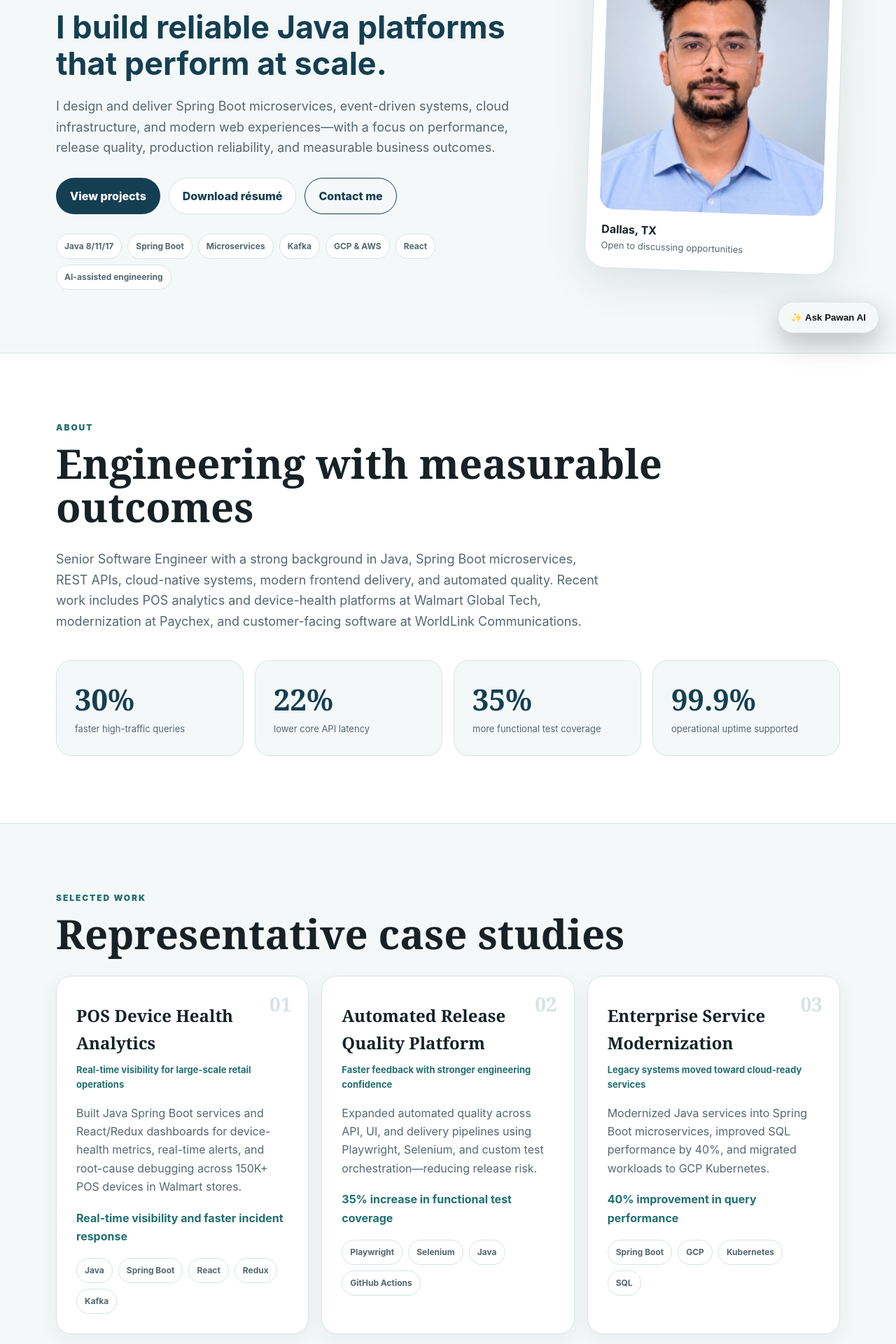
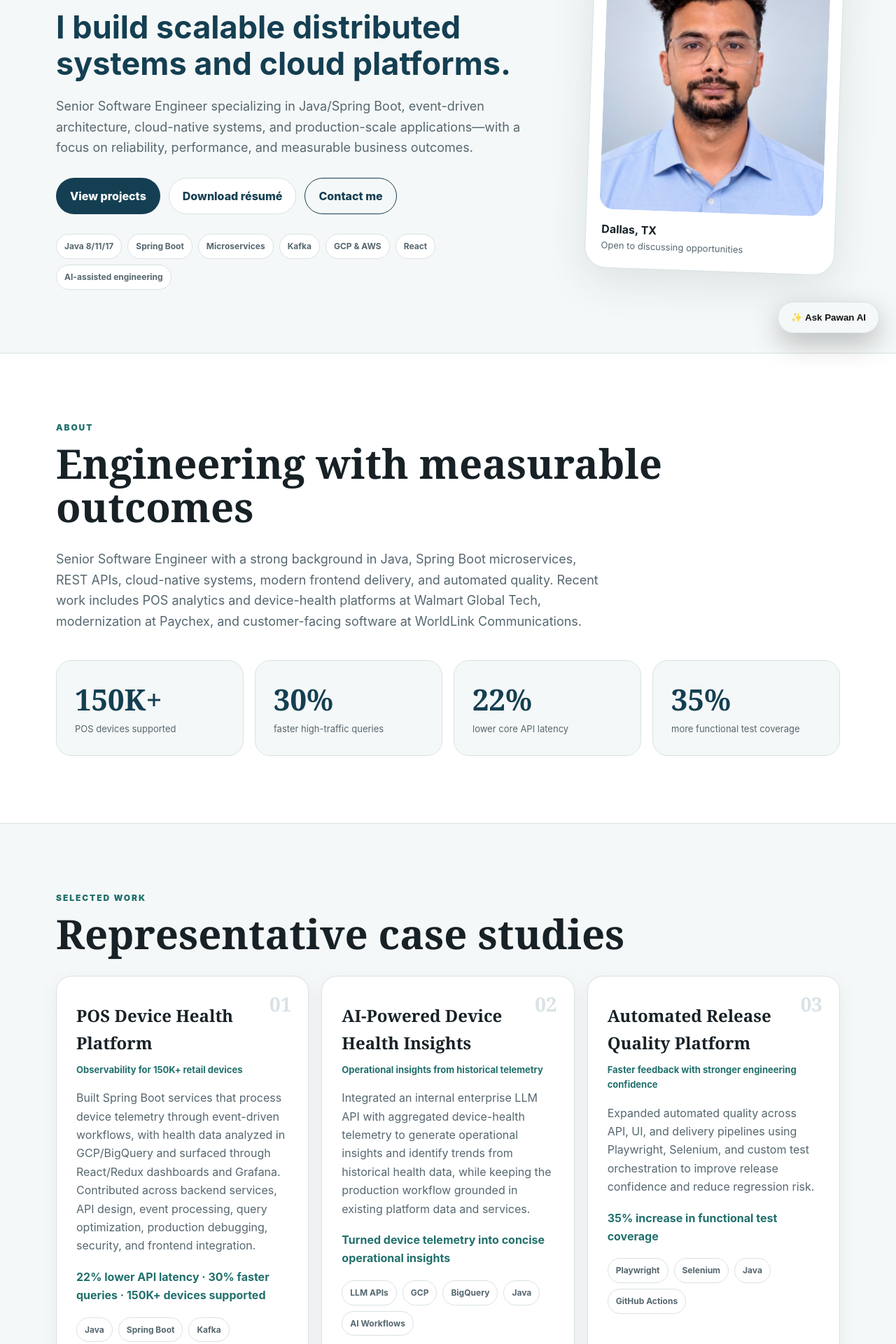
Before and after one commit to p0g06r5/Resume-, a React (Vite) app: page / in a window 1280 px wide. Shown: the part 300-2220 px from the top of the page at 70% size. Built offline with nearby package versions, Linux system fonts and the light colour scheme.

Commit message:
Strengthen portfolio positioning and case studies

```diff
--- a/src/data/portfolio.ts
+++ b/src/data/portfolio.ts
@@ -1,29 +1,29 @@
 export const profile = {
   name: 'Pawan Ghimire', title: 'Senior Software Engineer', email: 'ghimirep175@gmail.com', phone: '+1 945-225-4518',
   linkedin: 'https://linkedin.com/in/pawan-ghimire-633a75235', location: 'Dallas, TX',
-  headline: 'I build reliable Java platforms that perform at scale.',
-  summary: 'I design and deliver Spring Boot microservices, event-driven systems, cloud infrastructure, and modern web experiences—with a focus on performance, release quality, production reliability, and measurable business outcomes.'
+  headline: 'I build scalable distributed systems and cloud platforms.',
+  summary: 'Senior Software Engineer specializing in Java/Spring Boot, event-driven architecture, cloud-native systems, and production-scale applications—with a focus on reliability, performance, and measurable business outcomes.'
 };
 export const metrics = [
-  { value: '30%', label: 'faster high-traffic queries' }, { value: '22%', label: 'lower core API latency' },
-  { value: '35%', label: 'more functional test coverage' }, { value: '99.9%', label: 'operational uptime supported' }
+  { value: '150K+', label: 'POS devices supported' }, { value: '30%', label: 'faster high-traffic queries' },
+  { value: '22%', label: 'lower core API latency' }, { value: '35%', label: 'more functional test coverage' }
 ];
 export const projects = [
-  { title: 'POS Device Health Analytics', subtitle: 'Real-time visibility for large-scale retail operations', description: 'Built Java Spring Boot services and React/Redux dashboards for device-health metrics, real-time alerts, and root-cause debugging across 150K+ POS devices in Walmart stores.', result: 'Real-time visibility and faster incident response', tags: ['Java', 'Spring Boot', 'React', 'Redux', 'Kafka'] },
-  { title: 'Automated Release Quality Platform', subtitle: 'Faster feedback with stronger engineering confidence', description: 'Expanded automated quality across API, UI, and delivery pipelines using Playwright, Selenium, and custom test orchestration—reducing release risk.', result: '35% increase in functional test coverage', tags: ['Playwright', 'Selenium', 'Java', 'GitHub Actions'] },
-  { title: 'Enterprise Service Modernization', subtitle: 'Legacy systems moved toward cloud-ready services', description: 'Modernized Java services into Spring Boot microservices, improved SQL performance by 40%, and migrated workloads to GCP Kubernetes.', result: '40% improvement in query performance', tags: ['Spring Boot', 'GCP', 'Kubernetes', 'SQL'] }
+  { title: 'POS Device Health Platform', subtitle: 'Observability for 150K+ retail devices', description: 'Built Spring Boot services that process device telemetry through event-driven workflows, with health data analyzed in GCP/BigQuery and surfaced through React/Redux dashboards and Grafana. Contributed across backend services, API design, event processing, query optimization, production debugging, security, and frontend integration.', result: '22% lower API latency · 30% faster queries · 150K+ devices supported', tags: ['Java', 'Spring Boot', 'Kafka', 'BigQuery', 'React', 'Grafana'] },
+  { title: 'AI-Powered Device Health Insights', subtitle: 'Operational insights from historical telemetry', description: 'Integrated an internal enterprise LLM API with aggregated device-health telemetry to generate operational insights and identify trends from historical health data, while keeping the production workflow grounded in existing platform data and services.', result: 'Turned device telemetry into concise operational insights', tags: ['LLM APIs', 'GCP', 'BigQuery', 'Java', 'AI Workflows'] },
+  { title: 'Automated Release Quality Platform', subtitle: 'Faster feedback with stronger engineering confidence', description: 'Expanded automated quality across API, UI, and delivery pipelines using Playwright, Selenium, and custom test orchestration to improve release confidence and reduce regression risk.', result: '35% increase in functional test coverage', tags: ['Playwright', 'Selenium', 'Java', 'GitHub Actions'] },
+  { title: 'Enterprise Service Modernization', subtitle: 'Legacy systems moved toward cloud-ready services', description: 'Modernized Java services into Spring Boot microservices, improved SQL performance, and helped move workloads toward cloud-native deployment patterns.', result: '40% improvement in query performance', tags: ['Spring Boot', 'GCP', 'Kubernetes', 'SQL'] }
 ];
 export const skills = {
-  'Java & Backend': ['Java 8/11/17', 'Spring Boot', 'Spring MVC', 'Spring Security', 'JPA', 'Hibernate', 'REST APIs', 'GraphQL', 'Drools'],
-  'Cloud & Delivery': ['GCP', 'AWS', 'Docker', 'Kubernetes', 'GitHub Actions', 'Jenkins', 'Maven', 'Gradle', 'Linux'],
-  'Data & Performance': ['Apache Kafka', 'Redis', 'Memcached', 'BigQuery', 'SQL', 'Query Tuning', 'Java Streams', 'Multithreading'],
-  'Quality & Frontend': ['JUnit 5', 'Mockito', 'Playwright', 'Selenium', 'TestNG', 'React', 'Redux', 'Angular', 'TypeScript'],
-  'AI-Assisted Engineering': ['ChatGPT', 'GitHub Copilot', 'Claude-style assistants', 'Prompt design', 'AI validation', 'Agentic workflows']
+  'Backend & Distributed Systems': ['Java 8/11/17', 'Spring Boot', 'REST APIs', 'Microservices', 'Apache Kafka', 'Redis', 'OAuth 2.0 / JWT', 'Spring Security'],
+  'Cloud & Data': ['GCP', 'BigQuery', 'AWS', 'Kubernetes', 'Docker', 'SQL', 'Memcached'],
+  'Frontend & Quality': ['React', 'Redux', 'TypeScript', 'Angular', 'Playwright', 'Selenium', 'JUnit', 'TestNG'],
+  'AI & Agentic Systems': ['LLM API Integration', 'MCP', 'Agent-to-Agent (A2A)', 'Agentic Workflows', 'Prompt Engineering', 'AI-assisted Development']
 };
 export const experience = [
-  { company: 'Walmart Global Tech', role: 'Senior Software Engineer', period: 'Oct 2024 – Present', location: 'Bentonville, AR', points: ['Build Java Spring Boot microservices and React/Redux dashboards for retail device analytics and quality automation.', 'Optimize query performance and API latency for high-traffic platforms.'] },
-  { company: 'Paychex', role: 'Full Stack Developer', period: 'Sep 2023 – Oct 2024', location: 'Rochester, NY', points: ['Delivered tier-3 Java, Spring, SQL, and Linux fixes for business-critical systems.', 'Supported production environments and resolved P1 incidents.'] },
-  { company: 'WorldLink Communications', role: 'Full Stack Developer', period: 'Mar 2018 – May 2022', location: 'Nepal', points: ['Built customer-facing Angular, JavaScript, Java, and relational-database solutions.', 'Designed and deployed ISP billing and customer management systems.'] }
+  { company: 'Walmart Global Tech', role: 'Senior Software Engineer', period: 'Oct 2024 – Aug 2026', location: 'Bentonville, AR', points: ['Built Java Spring Boot microservices and React/Redux dashboards for retail device analytics and quality automation.', 'Worked across event-driven processing, API performance, BigQuery analytics, production reliability, security, and observability.'] },
+  { company: 'Paychex', role: 'Full Stack Developer', period: 'Sep 2023 – Oct 2024', location: 'Rochester, NY', points: ['Delivered Java, Spring, SQL, and Linux improvements for business-critical systems.', 'Supported production environments, modernization work, and high-priority incident resolution.'] },
+  { company: 'WorldLink Communications', role: 'Full Stack Developer', period: 'Mar 2018 – May 2022', location: 'Nepal', points: ['Built customer-facing Angular, JavaScript, Java, and relational-database solutions.', 'Designed and delivered ISP billing and customer management capabilities.'] }
 ];
 export const education = [
   { school: 'Webster University', degree: "Master's Degree, Cyber Security", year: 'May 2022 – Aug 2023' },
```
